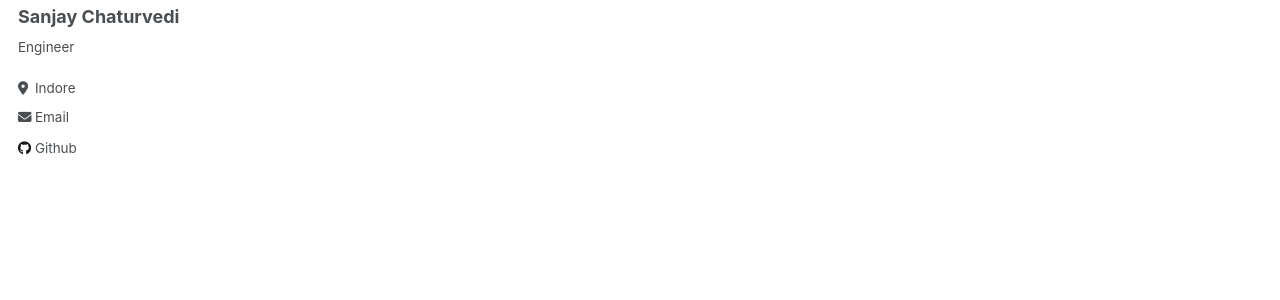
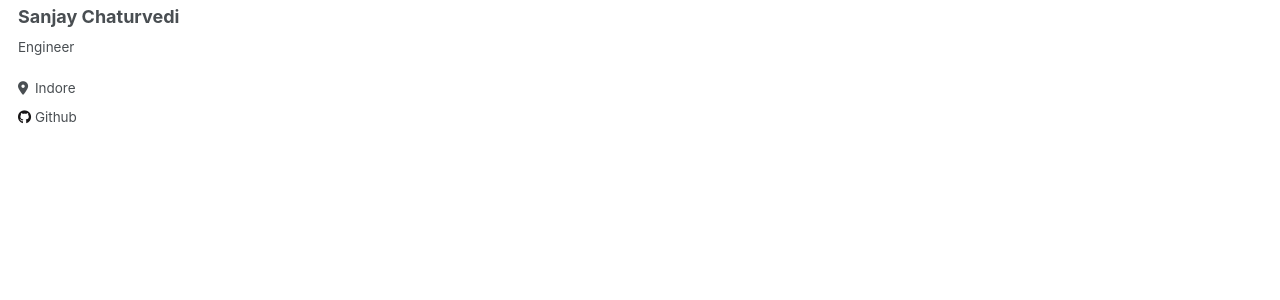
Before and after one commit to sanjay-ji/sanjay-ji.github.io, a Jekyll site: the page built from _pages/about.md, in a window 1280 px wide. Shown: the part 297-597 px from the top of the page. Built offline with Jekyll 4.4.1, drawn with Linux system fonts in a browser that asks for light colours.

Commit message:
Update _config.yml

```diff
--- a/_config.yml
+++ b/_config.yml
@@ -28,7 +28,7 @@ author:
   location         : "Indore"
   employer         : # "Red Brick University"
   uri              : # URL
-  email            : "sanjaychaturvedi36@gmail.com"
+  email            : # "sanjaychaturvedi36@gmail.com"
 
   # Academic websites
   arxiv            : # URL - Update with the correct link to your profile
```
